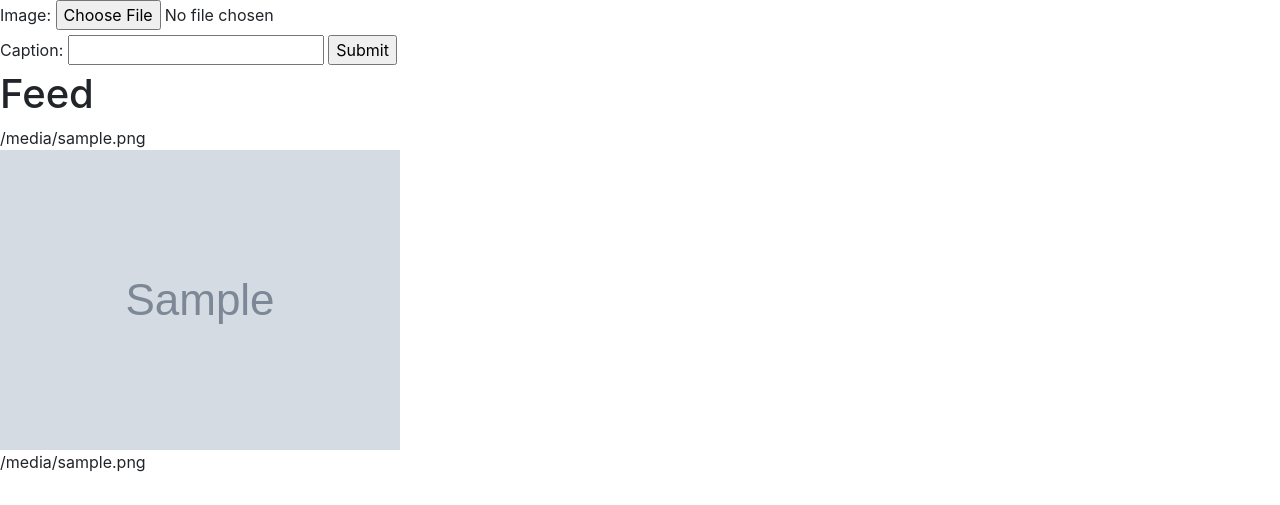
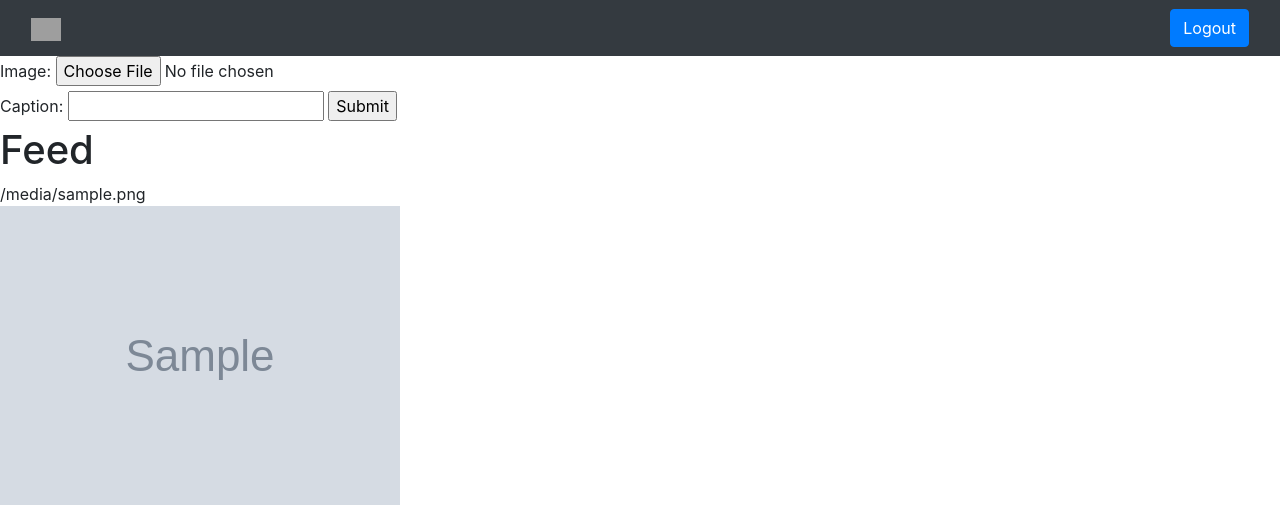
Before and after one commit to djho0525/CSE312Project, a Python web app: template templates/index.html in a window 1280 px wide. Shown: the top 505 px of the page. Run offline with Jinja, Linux system fonts and the light colour scheme; the template is opened without the code that fills it: most values are stand-ins (such as "Sample title", 1, 10 or a date in 2020); grey boxes marked "Sample" are stand-in pictures; some libraries are stand-ins or nearby versions; grey boxes are pictures that could not be loaded.

Commit message:
added some css

```diff
--- a/static/login.css
+++ b/static/login.css
@@ -26,6 +26,7 @@
     color: black;
     background-color: gold;
     border-color: gold;
+    width: 90px;
 }
 
 .btn-primary:hover{
--- a/templates/index.html
+++ b/templates/index.html
@@ -13,9 +13,22 @@
     <!-- Latest compiled JavaScript -->
     <script src="https://maxcdn.bootstrapcdn.com/bootstrap/4.5.2/js/bootstrap.min.js"></script>
 
+    <link rel="stylesheet" type="text/css" href="home.css">
+
 </head>
 
 <body>
+<nav class="navbar navbar-expand-sm bg-dark navbar-dark sticky-top">
+    <div class="container-fluid">
+        <a class="navbar-brand" href="#">
+            <img src="jessehartloff.jpeg" alt="Logo" style="width:30px; ">
+        </a>
+        <div class="text-right">
+            <button type="button" class="btn btn-primary" >Logout</button>
+        </div>
+    </div>
+</nav>
+
 <form action="/image-upload" id="image-form" method="post" enctype="multipart/form-data">
     <input value={{xsrftoken}} name="xsrf_token" hidden>
     <label for="form-file">Image: </label>
```
